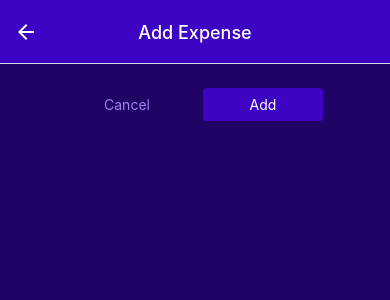
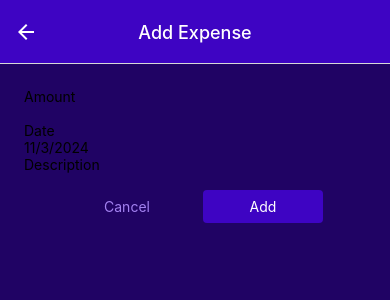
Before and after one commit to nikkittaa/expenseTracker, a React Native app: screen /ManageExpense in a window 390 px wide. Shown: the top 300 px of the page. Built offline with nearby package versions, Linux system fonts and the light colour scheme.

Commit message:
handling date

```diff
--- /dev/null
+++ b/components/ManageExpense/ExpenseForm.js
@@ -0,0 +1,76 @@
+import {Pressable, View} from 'react-native';
+import Input from './Input';
+import { useState } from 'react';
+import DateTimePicker from '@react-native-community/datetimepicker';
+
+export default function ExpenseForm(){
+    const [selectedDate, setSelectedDate] = useState(new Date());
+    const [showDatePicker, setShowDatePicker] = useState(false);
+
+    function amountChangeHandler(){
+
+    }
+
+
+    function handleDatePicker(){
+        setShowDatePicker(!showDatePicker);
+    }
+
+    // function datepicker(){
+    //     setShowDatePicker(true);
+    //     return  <DateTimePicker
+    //     mode = "date"
+    //     value = {selectedDate}
+    //     onChange = {(event, date) => setSelectedDate(date)}
+    //     onConfirm={() => setShowDatePicker(false)}
+    //     onCancel = {() => setShowDatePicker(false)}
+    // />
+    // }
+
+    return(
+        <View>
+            <Input label = "Amount" textInputConfig={{
+                keyboardType: 'decimal-pad',
+                onChangeText: amountChangeHandler
+            }}/>
+
+           {/* {!showDatePicker && (
+            <Pressable onPress = {datepicker}>
+                <Input label = "Date"
+                textInputConfig={{
+                    placeHolder: 'Select Date',
+                    value: selectedDate.toLocaleDateString(),
+                    onPress: handleDatePicker,
+                    editable: false
+                }}
+            />
+            </Pressable>
+           )} */}
+
+           {showDatePicker && <DateTimePicker
+                mode = "date"
+                value = {selectedDate}
+                onChange = {(event, date) => setSelectedDate(date)}
+                onConfirm={() => setShowDatePicker(false)}
+                onCancel = {() => setShowDatePicker(false)}
+            />}
+
+            <Pressable onPress = {handleDatePicker}>
+                <Input label = "Date"
+                textInputConfig={{
+                    placeHolder: 'Select Date',
+                    value: selectedDate.toLocaleDateString(),
+                    onPress: handleDatePicker,
+                    editable: false
+                }}
+            />
+            </Pressable>
+
+            <Input label = "Description"
+                textInputConfig={{
+
+                }}
+            />
+        </View>
+    );
+}
--- /dev/null
+++ b/components/ManageExpense/Input.js
@@ -0,0 +1,10 @@
+import {View, Text, TextInput} from 'react-native';
+
+export default function Input({label, textInputConfig}){
+    return(
+        <View>
+            <Text>{label}</Text>
+            <TextInput {...textInputConfig}/>
+        </View>
+    );
+}
--- a/package.json
+++ b/package.json
@@ -16,8 +16,10 @@
     "expo-status-bar": "~1.12.1",
     "react": "18.2.0",
     "react-native": "0.74.5",
+    "react-native-date-picker": "^5.0.7",
     "react-native-safe-area-context": "4.10.5",
-    "react-native-screens": "3.31.1"
+    "react-native-screens": "3.31.1",
+    "@react-native-community/datetimepicker": "8.0.1"
   },
   "devDependencies": {
     "@babel/core": "^7.20.0"
--- a/screens/ManageExpense.js
+++ b/screens/ManageExpense.js
@@ -4,6 +4,7 @@ import IconButtons from "../components/UI/IconButton";
 import { GlobalStyles } from "../constants/styles";
 import Button from "../components/UI/Button";
 import { ExpenseContext } from "../store/expenses-context";
+import ExpenseForm from "../components/ManageExpense/ExpenseForm";
 
 export default function ManageExpense({route, navigation}){
     const expensesCtx = useContext(ExpenseContext);
@@ -39,6 +40,7 @@ export default function ManageExpense({route, navigation}){
 
     return (
         <View style = {styles.container}>
+            <ExpenseForm/>
             <View style = {styles.buttons} >
                 <Button style = {styles.button} mode = "flat" onPress = {cancelHandler}>Cancel</Button>
                 <Button style = {styles.button} onPress = {confirmHandler}>{isEditing ? "Update" : "Add"}</Button>
```
Also changed, not shown: 1 other file (tests, documents, lock files or other folders).
